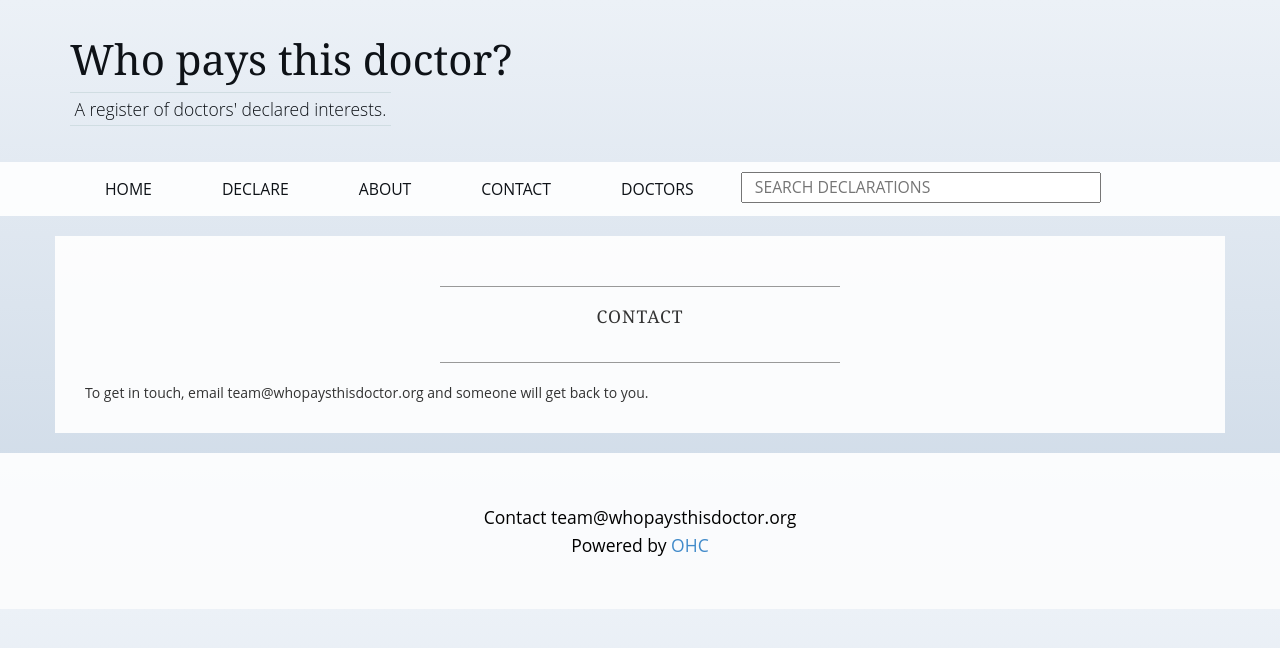
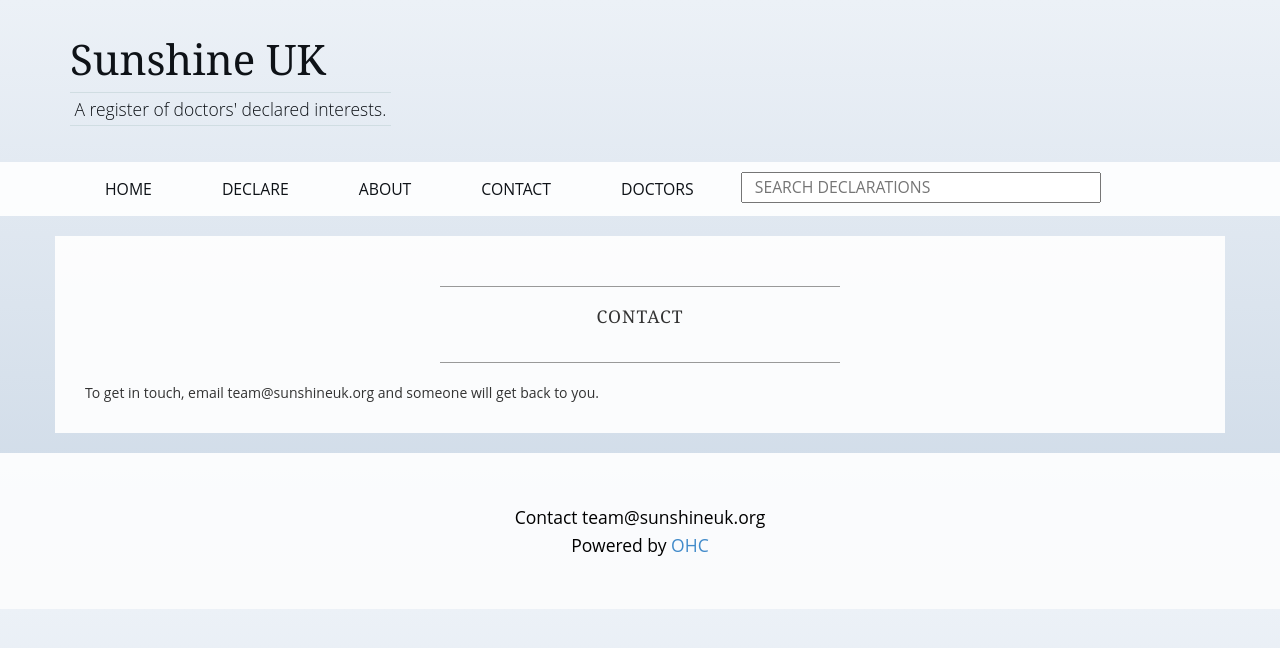
Before and after one commit to openhealthcare/whopaysthisdoctor.org, a Django app: template whopays/templates/contact.html in a window 1280 px wide. Shown: the top 648 px of the page. Run offline with Django 3.2, Linux system fonts and the light colour scheme; the template is opened without the code that fills it, so the values that code supplies are empty; some libraries are stand-ins or nearby versions; some web fonts are replaced.

Commit message:
reband and repoint the user to sunshineuk.org

```diff
--- a/doctors/forms.py
+++ b/doctors/forms.py
@@ -1,5 +1,5 @@
 """
-Forms for Who Pays This Doctor
+Forms for Sunshine UK
 """
 import datetime
 
--- a/doctors/models.py
+++ b/doctors/models.py
@@ -1,5 +1,5 @@
 """
-Models for Who Pays This Doctor.
+Models for Sunshine UK.
 """
 import datetime as dt
 import hashlib
@@ -50,7 +50,7 @@ class Doctor(models.Model):
         else:
             send_mail.send_mail(
                 to_emails=[self.email],
-                subject="Who Pays This Doctor - Thanks for your declaration",
+                subject="Sunshine UK - Thanks for your declaration",
                 template="email/declaration_thanks.html",
                 template_context={
                     "settings": settings,
@@ -182,7 +182,7 @@ class DeclarationLink(models.Model):
         else:
             send_mail.send_mail(
                 to_emails=[self.email],
-                subject='Who Pays This Doctor - Edit your public record',
+                subject='Sunshine UK - Edit your public record',
                 template="email/edit_public_record.html",
                 template_context={
                     "link": self,
--- a/whopays/context_processors.py
+++ b/whopays/context_processors.py
@@ -1,5 +1,5 @@
 """
-Context processors for Who Pays This Doctor
+Context processors for Sunshine UK
 """
 from django.conf import settings
 
--- a/whopays/settings.py
+++ b/whopays/settings.py
@@ -18,7 +18,7 @@ DATABASES = {'default': dj_database_url.config(default='sqlite:///whopays.sqlite
 ALLOWED_HOSTS = [
     'localhost',
     '.herokuapp.com',
-    '.whopaysthisdoctor.org'
+    '.sunshineuk.org'
     ]
 TIME_ZONE = 'UTC'
 LANGUAGE_CODE = 'en-us'
@@ -183,9 +183,9 @@ LOGGING = {
 # (Heroku requirement)
 SECURE_PROXY_SSL_HEADER = ('HTTP_X_FORWARDED_PROTO', 'https')
 CSRF_COOKIE_NAME = 'XSRF-TOKEN'
-DEFAULT_FROM_EMAIL = 'hello@whopaysthisdoctor.org'
+DEFAULT_FROM_EMAIL = 'hello@sunshineuk.org'
 CONTACT_EMAIL = DEFAULT_FROM_EMAIL
-DEFAULT_DOMAIN = os.environ.get('DEFAULT_DOMAIN', 'www.whopaysthisdoctor.org')
+DEFAULT_DOMAIN = os.environ.get('DEFAULT_DOMAIN', 'www.sunshineuk.org')
 
 EMAIL_BACKEND = os.environ.get('EMAIL_BACKEND', 'django.core.mail.backends.smtp.EmailBackend')
 
--- a/whopays/templates/baser.html
+++ b/whopays/templates/baser.html
@@ -8,7 +8,7 @@
     <meta name="description" content="">
     <meta name="author" content="">
 
-    <title>Who pays this doctor?</title>
+    <title>Sunshine UK</title>
 
     <link href="https://fonts.googleapis.com/css?family=Copse&display=swap" rel="stylesheet">
     <!-- Bootstrap core CSS -->
@@ -27,7 +27,7 @@
 
   <body>
   <header>
-    <div class="brand"><div class="container"><a href="/">Who pays this doctor?</a></div></div>
+    <div class="brand"><div class="container"><a href="/">Sunshine UK</a></div></div>
     <div class="address-bar"><div class="container"><a href="/">A register of doctors' declared interests.</a></div></div>
 
     <nav class="navbar navbar-default" role="navigation">
@@ -39,7 +39,7 @@
             <span class="icon-bar"></span>
             <span class="icon-bar"></span>
           </button>
-          <a class="navbar-brand" href="index.html">Who pays this doctor?</a>
+          <a class="navbar-brand" href="index.html">Sunshine UK</a>
         </div>
 
         <!-- Collect the nav links, forms, and other content for toggling -->
@@ -74,7 +74,7 @@
         <div class="row">
           <div class="col-lg-12 text-center">
             <p>
-              Contact team&#64;whopaysthisdoctor.org
+              Contact team&#64;sunshineuk.org
               <br />
               Powered by <a href="http://openhealthcare.org.uk">OHC</a>
             </p>
@@ -102,7 +102,7 @@
       m=s.getElementsByTagName(o)[0];a.async=1;a.src=g;m.parentNode.insertBefore(a,m)
       })(window,document,'script','//www.google-analytics.com/analytics.js','ga');
 
-      ga('create', 'UA-35112560-6', 'whopaysthisdoctor.org');
+      ga('create', 'UA-35112560-6', 'sunshineuk.org');
       ga('send', 'pageview');
 
     </script>
--- a/whopays/templates/contact-ta.html
+++ b/whopays/templates/contact-ta.html
@@ -7,7 +7,7 @@
         <h2 class="intro-text text-center">Thanks for your message!</h2>
         <hr />
         <p>
-          Your message has been sent to the team at Who Pays This Doctor.
+          Your message has been sent to the team at Sunshine UK.
           They'll be in touch shortly.
         </p>
       </div>
--- a/whopays/templates/contact.html
+++ b/whopays/templates/contact.html
@@ -10,7 +10,7 @@
         <h2 class="intro-text text-center">Contact</h2>
         <hr />
 
-To get in touch, email team&#64;whopaysthisdoctor.org and someone will get back to you.
+To get in touch, email team&#64;sunshineuk.org and someone will get back to you.
       </div>
     </div>
   </div>
--- a/whopays/templates/doctors/doctor_detail.html
+++ b/whopays/templates/doctors/doctor_detail.html
@@ -121,7 +121,7 @@
         <div class="col-md-12">
           <hr />
           <p class="text-muted">
-            Something wrong with this declaration? Contact team&#64;whopaysthisdoctor.org to let them know.
+            Something wrong with this declaration? Contact team&#64;sunshineuk.org to let them know.
           </p>
         </div>
   {% endfor %}
--- a/whopays/templates/email/declaration_thanks.html
+++ b/whopays/templates/email/declaration_thanks.html
@@ -1,6 +1,6 @@
 <strong>Thanks for declaring your interests</strong>
 <p>
-  Your public record on WhoPaysThisDoctor.org is now available at
+  Your public record on Sunshineuk.org is now available at
   <a href="http://{{ settings.DEFAULT_DOMAIN }}{{ doctor.get_absolute_url }}">
     http://{{ settings.DEFAULT_DOMAIN }}{{ doctor.get_absolute_url }}
   </a>
--- a/whopays/templates/email/edit_public_record.html
+++ b/whopays/templates/email/edit_public_record.html
@@ -1,4 +1,4 @@
-<strong>Edit your public record on WhoPaysThisDoctor.org</strong>
+<strong>Edit your public record on Sunshineuk.org</strong>
 <p>
   In order to edit your public record please visit the following link:
 </p>
--- a/whopays/templates/establish_identity.html
+++ b/whopays/templates/establish_identity.html
@@ -24,7 +24,7 @@
                 {{form.email|bootstrap}}
                 <p class="small muted">
                   Only email addresses ending in  {% for suffix in NHS_EMAIL_SUFFIXES %}{{suffix}}{% if forloop.revcounter == 2 %} or {% elif forloop.revcounter > 1 %}, {% endif %}{% endfor %} can be used.<br />
-                  If you don't have access to one of those, email hello&#64;whopaysthisdoctor.org and we'll sort you out.
+                  If you don't have access to one of those, email hello&#64;sunshineuk.org and we'll sort you out.
                 </p>
                 <button class="btn btn-default" type="submit">Submit</button>
               </form>
--- a/whopays/templates/re_establish_identity.html
+++ b/whopays/templates/re_establish_identity.html
@@ -26,7 +26,7 @@
                 {{form.gmc}}
                 <p class="small muted">
                   Only email addresses ending in  {% for suffix in NHS_EMAIL_SUFFIXES %}{{suffix}}{% if forloop.revcounter == 2 %} or {% elif forloop.revcounter > 1 %}, {% endif %}{% endfor %} can be used.
-                  If you no longer have access to yours, please get in touch with team&#64;whopaysthisdoctor.org.
+                  If you no longer have access to yours, please get in touch with team&#64;sunshineuk.org.
                 </p>
               <p>
                 We will send you a link from which you can edit your public record,
```
Also changed, not shown: Readme.md.
